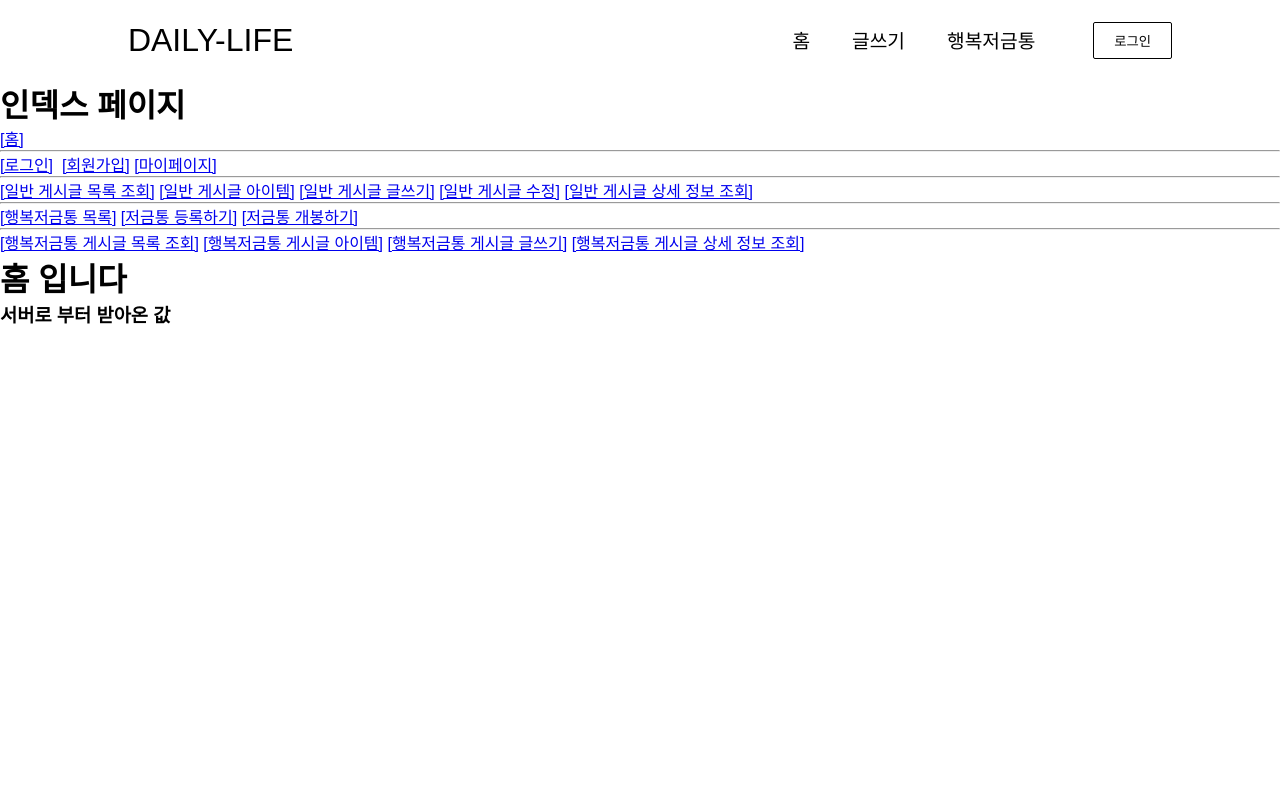
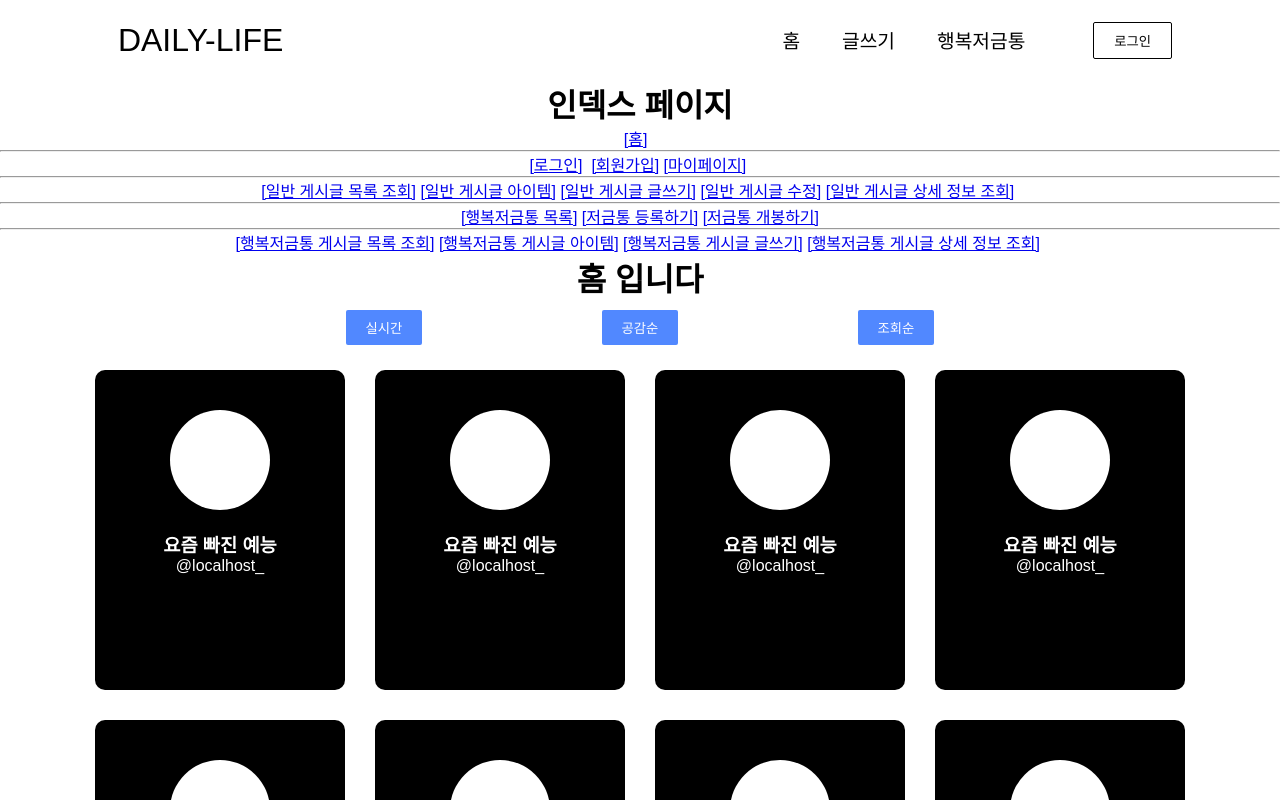
Before and after one commit to roditee/daily-life, a React (Create React App) app: page / in a window 1280 px wide. Shown: the top 800 px of the page. Built offline with nearby package versions, Linux system fonts and the light colour scheme; no server answers.

Commit message:
회원가입 진행중

```diff
--- a/src/App.css
+++ b/src/App.css
@@ -1,3 +1,15 @@
+.low {
+  display: flex;
+  flex-direction: row;
+  align-items: center;
+}
+
+.colum {
+  display: flex;
+  flex-direction: column;
+  align-items: center;
+}
+
 * {
   box-sizing: border-box;
   margin: 0;
@@ -5,7 +17,7 @@
   font-family: "PT Sans", sans-serif;
 }
 .App {
-  max-width: 1500px;
+  text-align: center;
 }
 .home,
 .BoardInsert,
--- /dev/null
+++ b/src/components/Card.css
@@ -0,0 +1,17 @@
+.card {
+    background-color: black;
+    color: white;
+    width: 250px;
+    padding: 20px;
+    height: 320px;
+    border-radius: 10px;
+    margin: 15px;
+}
+
+.union {
+    width: 100px;
+    height: 100px;
+    border-radius: 50%;
+    background-color: white;
+    margin: 20px;
+}
--- /dev/null
+++ b/src/components/Card.js
@@ -0,0 +1,14 @@
+import React from 'react';
+import './Card.css';
+
+function Card() {
+  return (
+    <div className='card colum'>
+        <div className='union'></div>
+        <h3>요즘 빠진 예능</h3>
+        <p>@localhost_</p>
+    </div>
+  )
+}
+
+export default Card
--- /dev/null
+++ b/src/components/Home.css
@@ -0,0 +1,33 @@
+.low {
+    display: flex;
+    flex-direction: row;
+    align-items: center;
+}
+
+.colum {
+    display: flex;
+    flex-direction: column;
+    align-items: center;
+}
+
+.cardContainer {
+    flex-wrap: wrap;
+    width: 100%;
+    max-width: 1300px;
+    justify-content: center;
+}
+
+.btnContainer {
+    justify-content: space-around;
+    width: 60%;
+    max-width: 1300px;
+}
+
+.btn {
+    padding: 20px;
+    border: none;
+    border-radius: 20px;
+    margin: 10px;
+    background-color: rgb(81, 136, 255);
+    color: white;
+}
--- a/src/components/Home.js
+++ b/src/components/Home.js
@@ -1,12 +1,27 @@
 import React from 'react';
 import AxiosSpring from './AxiosSpring';
+import Card from './Card';
+import './Home.css';
 
 function Home(props) {
   return (
-    <div>
+    <div className='colum'>
       <h1>홈 입니다</h1>
-
-      <AxiosSpring></AxiosSpring>
+      <div className='btnContainer low'>
+        <button className='btn'>실시간</button>
+        <button className='btn'>공감순</button>
+        <button className='btn'>조회순</button>
+      </div>
+      <div className='cardContainer low'>
+        <Card/>
+        <Card/>
+        <Card/>
+        <Card/>
+        <Card/>
+        <Card/>
+        <Card/>
+        <Card/>
+      </div>
     </div>
   );
 }
--- a/src/components/Join.js
+++ b/src/components/Join.js
@@ -1,10 +1,72 @@
-import React from 'react'
+import React, { useState } from 'react';
+import axios from '../../node_modules/axios/index';
+import { useNavigate } from '../../node_modules/react-router-dom/index';
+
 
 function Join() {
+
+  let history = useNavigate();
+
+  let [email, setEmail] = useState("");
+  let [emailText, setEmailText] = useState("");
+
+  // state
+  const [member, setMember] = useState({
+    memEmail: '',
+    memEmailText: '',
+    memPw: '',
+    memNick: '',
+    memInfo: ''
+  });
+
+  const onChange = (e) => {
+        const { value, name } = e.target; // e.target 에서 name 과 value 를 추출
+        console.log(value)
+        console.log(name)
+        setMember({
+            ...member, // 기존의 input 객체를 복사한 뒤
+            [name]: value // name 키를 가진 값을 value 로 설정
+        });
+  };
+
+  const onReset = () => {
+        setMember({
+            memEmail: '',
+            memEmailText: '',
+            memPw: '',
+            memNick: '',
+            memInfo: ''
+        })
+  };
+
+  const onSubmit = (e) => {
+        e.preventDefault();
+
+        var frmData = new FormData(document.joinForm);
+
+        console.log(frmData)
+
+
+        axios.post('http://localhost:8080/Join', frmData)
+            .then(
+                response => {
+                    alert("등록 완료");
+                    history('/'); //상품 정보 조회 화면으로 이동
+                }
+            )
+            .catch((error)=>{console.log(error)})
+  }
+
+  function mailChange(e) {
+    const memEmailText = document.getElementById("memEmailText")
+    memEmailText.value = e.target.value
+  }
+
+
   return (
     <div id = "joinAllForm">
       <div>회원가입할래요</div>
-      <form name="joinForm" id="joinForm" method="post" action="<c:url value='/userJoin'/>">
+      <form name="joinForm" id="joinForm" onSubmit={onSubmit}>
 
             <div>
               <div>
@@ -16,9 +78,9 @@ function Join() {
                       {/* 이메일 */}
                       <div>
                         <h5> 이메일 </h5>
-                        <input type='text' maxLength='15' name='joinEmail'/>
-                        <span class="a">@</span><input type="text" name="joinEmailText"></input>
-                        <select name='joinEmailSelect'>
+                        <input type='text' maxLength='15' name='memEmail' value={member.memEmail} onChange={onChange} />
+                        <span className="a">@</span><input type="text" name="memEmailText" id='memEmailText' value={member.memEmailText} onChange={onChange}></input>
+                        <select name='joinEmailSelect' onChange={mailChange}>
                           <option value='write'> 직접 입력 </option>
                           <option value='gmail.com'> gmail.com </option>
                           <option value='naver.com'> naver.com </option>
@@ -29,26 +91,26 @@ function Join() {
                       {/* 비밀번호 */}
                       <div>
                         <h5> 비밀번호 </h5>
-                        <input type='password' maxLength='15' name='joinPw'/>
+                        <input type='password' maxLength='15' name='memPw' onChange={onChange} value={member.memPw} />
                       </div>
 
                       {/* 비밀번호 */}
                       <div>
                         <h5> 비밀번호 확인 </h5>
-                        <input type='password' maxLength='15' name='JoinPwCheck'/>
+                        <input type='password' maxLength='15' name='joinPw'/>
                       </div>
 
 
                       {/* 닉네임 */}
                       <div>
                         <h5> 닉네임 </h5>
-                        <input type='text' maxLength='10' name='JoinName'/>
+                        <input type='text' maxLength='10' name='memNick' value={member.memNick} onChange={onChange}/>
                       </div>
 
                        {/* 자기소개 */}
                        <div>
                         <h5> 자기소개 </h5>
-                        <input type='text' maxLength='100' name='joinId'/>
+                        <input type='text' maxLength='100' name='memInfo' value={member.memInfo} onChange={onChange}/>
                       </div>
 
                       {/* 생년월일
@@ -62,10 +124,8 @@ function Join() {
 
 
                   <div>
-                    <input type='button' value='가입하기' name='JoinSubmit'/>
-
-
-              </div>
+                    <input type='submit' value='가입하기' name='JoinSubmit'/>
+                 </div>
             </div>
 
 
```
